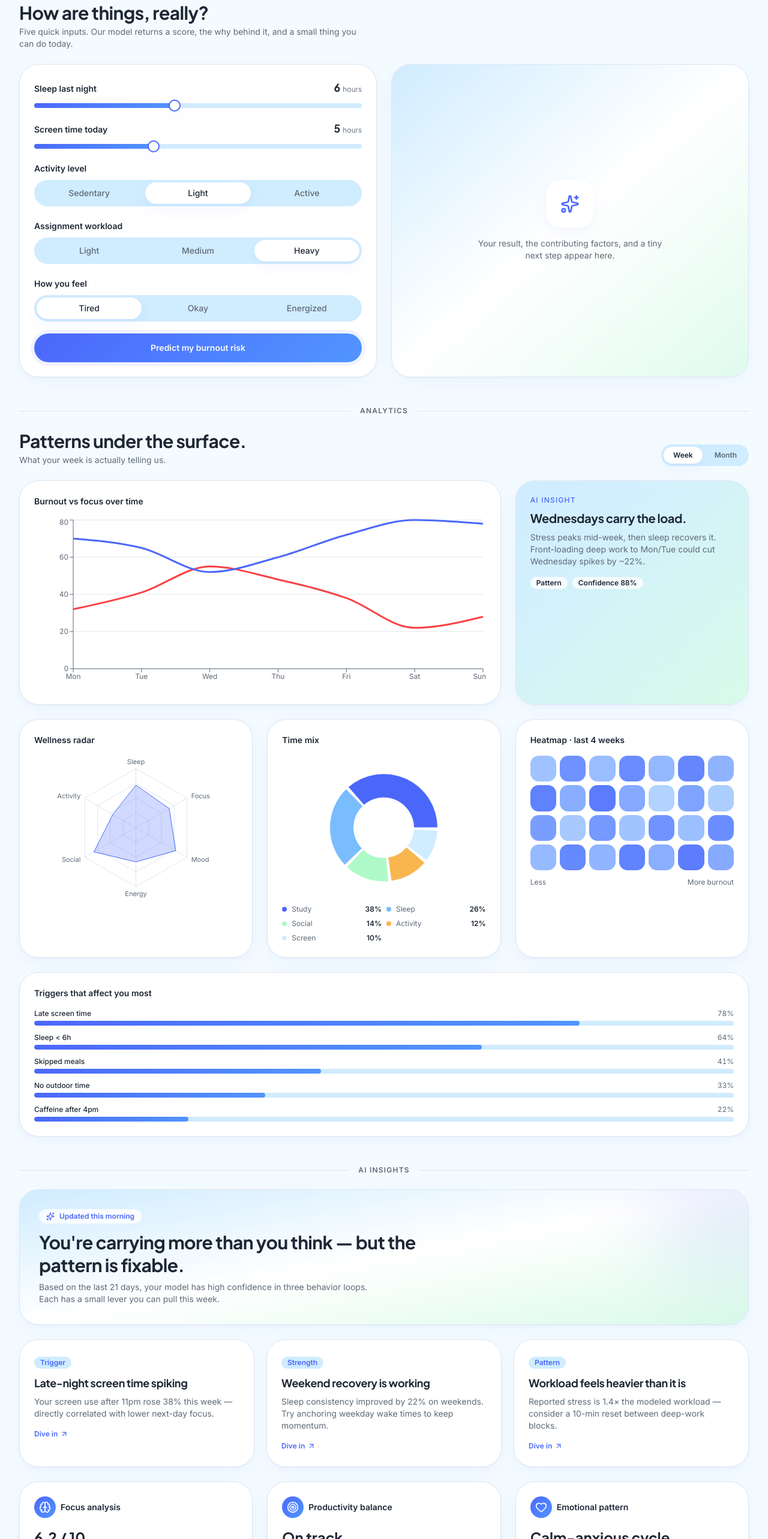
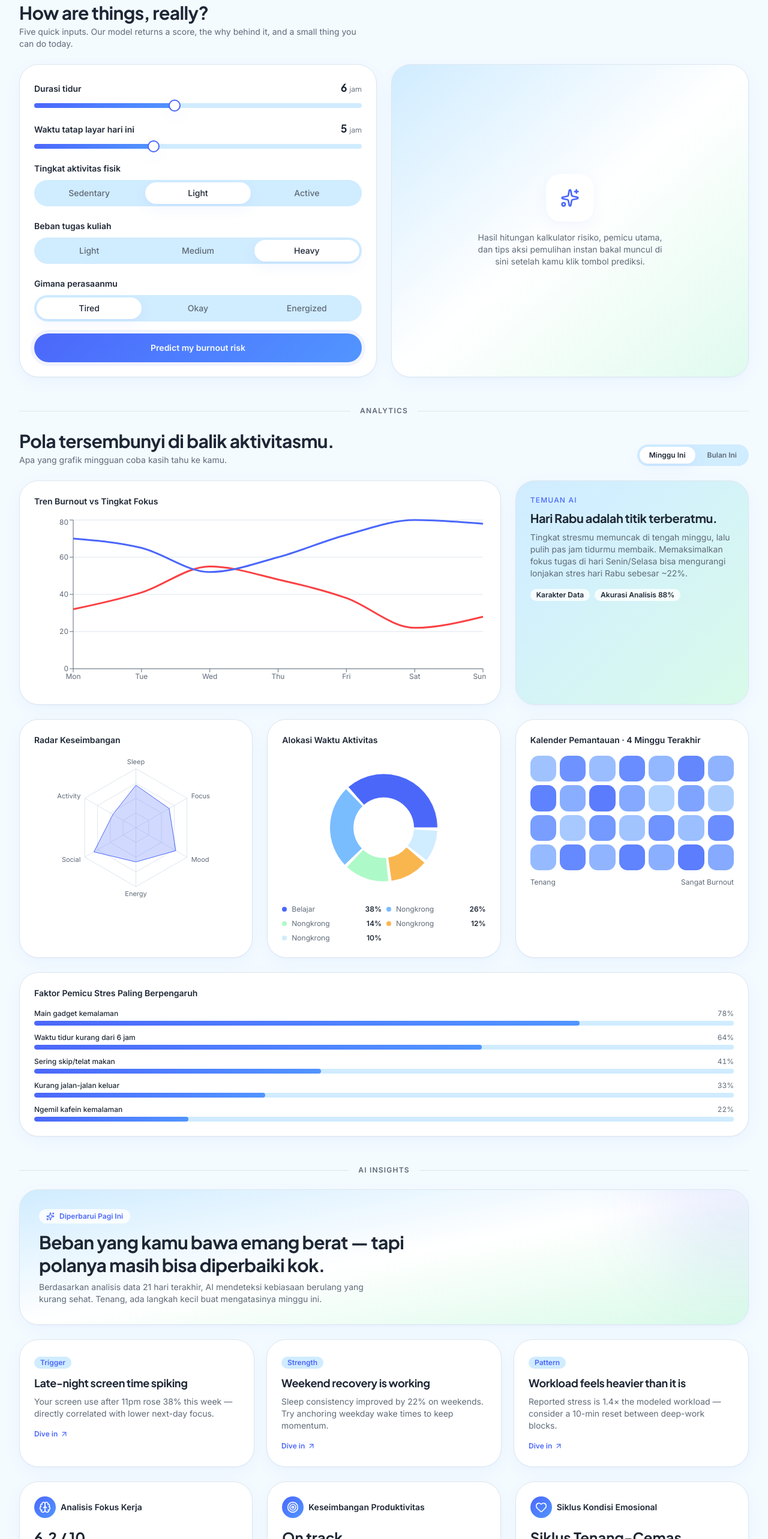
Before and after one commit to dafwann/burnoutguard, a Next.js app: page /dashboard in a window 1280 px wide. Shown: the part 1820-4386 px from the top of the page at 60% size. Built offline with nearby package versions, Linux system fonts and the light colour scheme.

Commit message:
Bahasa Indonesia
Mengubah seluruh teks statis, deskripsi aplikasi, label slider input, saran tindakan mingguan, dan indikator level risiko dari bahasa Inggris menjadi Bahasa Indonesia

```diff
--- a/src/app/dashboard/page.tsx
+++ b/src/app/dashboard/page.tsx
@@ -493,11 +493,11 @@ export default function DashboardPage() {
         <div className="grid gap-6 lg:grid-cols-2">
           {/* Inputs */}
           <div className="space-y-5 rounded-3xl border border-border bg-surface p-6 shadow-soft">
-            <Slider label="Sleep last night" unit="hours" min={3} max={10} step={0.5} value={sleep} onChange={setSleep} />
-            <Slider label="Screen time today" unit="hours" min={1} max={12} step={0.5} value={screen} onChange={setScreen} />
-            <Segmented label="Activity level" value={activity} onChange={setActivity} options={["Sedentary", "Light", "Active"]} />
-            <Segmented label="Assignment workload" value={workload} onChange={setWorkload} options={["Light", "Medium", "Heavy"]} />
-            <Segmented label="How you feel" value={mood} onChange={setMood} options={["Tired", "Okay", "Energized"]} />
+            <Slider label="Durasi tidur" unit="jam" min={3} max={10} step={0.5} value={sleep} onChange={setSleep} />
+            <Slider label="Waktu tatap layar hari ini" unit="jam" min={1} max={12} step={0.5} value={screen} onChange={setScreen} />
+            <Segmented label="Tingkat aktivitas fisik" value={activity} onChange={setActivity} options={["Sedentary", "Light", "Active"]} />
+            <Segmented label="Beban tugas kuliah" value={workload} onChange={setWorkload} options={["Light", "Medium", "Heavy"]} />
+            <Segmented label="Gimana perasaanmu" value={mood} onChange={setMood} options={["Tired", "Okay", "Energized"]} />
             <button
               onClick={compute}
               className="w-full rounded-2xl gradient-primary py-3.5 text-sm font-semibold text-primary-foreground shadow-glow transition hover:opacity-95"
@@ -521,7 +521,7 @@ export default function DashboardPage() {
                     <Sparkles className="h-8 w-8 text-primary" />
                   </div>
                   <p className="mt-4 max-w-xs text-sm text-muted-foreground">
-                    Your result, the contributing factors, and a tiny next step appear here.
+                    Hasil hitungan kalkulator risiko, pemicu utama, dan tips aksi pemulihan instan bakal muncul di sini setelah kamu klik tombol prediksi.
                   </p>
                 </motion.div>
               ) : (
@@ -546,25 +546,25 @@ export default function DashboardPage() {
                           result < 35 ? "var(--success)" : result < 60 ? "var(--warning)" : "var(--danger)",
                       }}
                     >
-                      {result < 35 ? "Low risk" : result < 60 ? "Moderate risk" : "High risk"} · 92% confidence
+                      {result < 35 ? "Risiko Rendah" : result < 60 ? "Risiko Sedang" : "Risiko Tinggi"} · 92% confidence
                     </div>
                   </div>
                   <div className="mt-6 space-y-3">
                     <PredictInsight
-                      title="Sleep is the biggest lever"
-                      body={`At ${sleep}h, you're below your 7h baseline. Each extra hour reduces predicted risk by ~9%.`}
+                      title="Tidur adalah kunci utama"
+                      body={`Dengan durasi ${sleep} jam, kamu masih di bawah standar minimal 7 jam. Tiap tambahan 1 jam tidur terbukti bisa memangkas risiko burnout sampai ~9%.`}
                     />
                     <PredictInsight
-                      title="Late screen exposure"
-                      body={`${screen}h of screens — try a 30-min phone-free wind-down to lower stress hormones.`}
+                      title="Paparan gadget terlalu lama"
+                      body={`Waktu tatap layar menyentuh ${screen} jam — yuk coba luangkan waktu 30 menit tanpa HP sebelum tidur biar tidurmu lebih nyenyak.`}
                     />
                     <PredictInsight
-                      title="One thing tonight"
-                      body="Pick a stop-time for your phone. Even 24 hours of consistency moves the score."
+                      title="Satu hal kecil malam ini"
+                      body="Tentukan jam malam buat matiin koneksi HP. Konsisten melakukan ini selama 24 jam ke depan bakal langsung memperbaiki skor energimu besok."
                     />
                   </div>
                   <button className="mt-5 inline-flex w-full items-center justify-center gap-2 rounded-2xl bg-foreground py-3 text-sm font-semibold text-background">
-                    Add this to my recovery plan <ArrowRight className="h-4 w-4" />
+                    Masukkan ke rencana pemulihanku <ArrowRight className="h-4 w-4" />
                   </button>
                 </motion.div>
               )}
@@ -577,8 +577,8 @@ export default function DashboardPage() {
 
         <div className="flex flex-wrap items-end justify-between gap-3">
           <div>
-            <h2 className="font-display text-3xl font-bold">Patterns under the surface.</h2>
-            <p className="mt-1 text-sm text-muted-foreground">What your week is actually telling us.</p>
+            <h2 className="font-display text-3xl font-bold">Pola tersembunyi di balik aktivitasmu.</h2>
+            <p className="mt-1 text-sm text-muted-foreground">Apa yang grafik mingguan coba kasih tahu ke kamu.</p>
           </div>
           <div className="flex gap-1 rounded-full bg-accent p-1">
             {(["week", "month"] as const).map((r) => (
@@ -589,7 +589,7 @@ export default function DashboardPage() {
                   range === r ? "bg-surface shadow-soft" : "text-muted-foreground"
                 }`}
               >
-                {r}
+                {r === "week" ? "Minggu Ini" : "Bulan Ini"}
               </button>
             ))}
           </div>
@@ -598,7 +598,7 @@ export default function DashboardPage() {
         {/* Burnout vs focus + AI insight */}
         <div className="grid gap-6 lg:grid-cols-3">
           <div className="rounded-3xl border border-border bg-surface p-6 shadow-soft lg:col-span-2">
-            <div className="text-sm font-semibold">Burnout vs focus over time</div>
+            <div className="text-sm font-semibold">Tren Burnout vs Tingkat Fokus</div>
             <div className="mt-4 h-72">
               <ResponsiveContainer>
                 <LineChart data={stressTrend}>
@@ -614,15 +614,14 @@ export default function DashboardPage() {
           </div>
 
           <div className="rounded-3xl border border-border bg-linear-to-br from-primary-light to-mint/40 p-6 shadow-soft">
-            <div className="text-xs font-medium uppercase tracking-widest text-primary">AI insight</div>
-            <h3 className="mt-2 font-display text-xl font-bold leading-snug">Wednesdays carry the load.</h3>
+            <div className="text-xs font-medium uppercase tracking-widest text-primary">Temuan AI</div>
+            <h3 className="mt-2 font-display text-xl font-bold leading-snug">Hari Rabu adalah titik terberatmu.</h3>
             <p className="mt-2 text-sm text-muted-foreground">
-              Stress peaks mid-week, then sleep recovers it. Front-loading deep work to Mon/Tue could
-              cut Wednesday spikes by ~22%.
+              Tingkat stresmu memuncak di tengah minggu, lalu pulih pas jam tidurmu membaik. Memaksimalkan fokus tugas di hari Senin/Selasa bisa mengurangi lonjakan stres hari Rabu sebesar ~22%.
             </p>
             <div className="mt-4 flex gap-2 text-xs">
-              <Pill>Pattern</Pill>
-              <Pill>Confidence 88%</Pill>
+              <Pill>Karakter Data</Pill>
+              <Pill>Akurasi Analisis 88%</Pill>
             </div>
           </div>
         </div>
@@ -630,7 +629,7 @@ export default function DashboardPage() {
         {/* Radar + pie + heatmap */}
         <div className="grid gap-6 lg:grid-cols-3">
           <div className="rounded-3xl border border-border bg-surface p-6 shadow-soft">
-            <div className="text-sm font-semibold">Wellness radar</div>
+            <div className="text-sm font-semibold">Radar Keseimbangan</div>
             <div className="mt-2 h-64">
               <ResponsiveContainer>
                 <RadarChart data={radarData}>
@@ -643,7 +642,7 @@ export default function DashboardPage() {
           </div>
 
           <div className="rounded-3xl border border-border bg-surface p-6 shadow-soft">
-            <div className="text-sm font-semibold">Time mix</div>
+            <div className="text-sm font-semibold">Alokasi Waktu Aktivitas</div>
             <div className="mt-2 h-64">
               <ResponsiveContainer>
                 <PieChart>
@@ -660,7 +659,9 @@ export default function DashboardPage() {
               {habitMix.map((h, i) => (
                 <div key={h.name} className="flex items-center gap-2">
                   <span className="h-2 w-2 rounded-full" style={{ background: COLORS[i] }} />
-                  <span className="text-muted-foreground">{h.name}</span>
+                  <span className="text-muted-foreground">
+                    {h.name === "Study" ? "Belajar" : h.name === "Rest" ? "Istirahat" : "Nongkrong"}
+                  </span>
                   <span className="ml-auto font-semibold">{h.value}%</span>
                 </div>
               ))}
@@ -668,7 +669,7 @@ export default function DashboardPage() {
           </div>
 
           <div className="rounded-3xl border border-border bg-surface p-6 shadow-soft">
-            <div className="text-sm font-semibold">Heatmap · last 4 weeks</div>
+            <div className="text-sm font-semibold">Kalender Pemantauan · 4 Minggu Terakhir</div>
             <div className="mt-4 grid grid-cols-7 gap-1.5">
               {Array.from({ length: 28 }).map((_, i) => {
                 const v = Math.round(20 + ((i * 37 + 13) % 70));
@@ -685,15 +686,15 @@ export default function DashboardPage() {
               })}
             </div>
             <div className="mt-3 flex items-center justify-between text-xs text-muted-foreground">
-              <span>Less</span>
-              <span>More burnout</span>
+              <span>Tenang</span>
+              <span>Sangat Burnout</span>
             </div>
           </div>
         </div>
 
         {/* Triggers */}
         <div className="rounded-3xl border border-border bg-surface p-6 shadow-soft">
-          <div className="text-sm font-semibold">Triggers that affect you most</div>
+          <div className="text-sm font-semibold">Faktor Pemicu Stres Paling Berpengaruh</div>
           <div className="mt-4 space-y-3">
             {[
               { label: "Late screen time", weight: 78 },
@@ -704,7 +705,9 @@ export default function DashboardPage() {
             ].map((t) => (
               <div key={t.label}>
                 <div className="flex justify-between text-xs">
-                  <span className="font-medium">{t.label}</span>
+                  <span className="font-medium">
+                    {t.label === "Late screen time" ? "Main gadget kemalaman" : t.label === "Sleep < 6h" ? "Waktu tidur kurang dari 6 jam" : t.label === "Skipped meals" ? "Sering skip/telat makan" : t.label === "No outdoor time" ? "Kurang jalan-jalan keluar" : "Ngemil kafein kemalaman"}
+                  </span>
                   <span className="text-muted-foreground tabular-nums">{t.weight}%</span>
                 </div>
                 <div className="mt-1 h-2 overflow-hidden rounded-full bg-primary-light">
@@ -723,14 +726,13 @@ export default function DashboardPage() {
           <div className="absolute -right-20 -top-20 h-64 w-64 rounded-full bg-primary opacity-10 blur-3xl animate-blob" />
           <div className="relative">
             <div className="inline-flex items-center gap-2 rounded-full bg-surface/80 px-3 py-1 text-xs font-semibold text-primary backdrop-blur">
-              <Sparkles className="h-3.5 w-3.5" /> Updated this morning
+              <Sparkles className="h-3.5 w-3.5" /> Diperbarui Pagi Ini
             </div>
             <h2 className="mt-3 max-w-2xl font-display text-3xl font-bold leading-tight">
-              You're carrying more than you think — but the pattern is fixable.
+              Beban yang kamu bawa emang berat — tapi polanya masih bisa diperbaiki kok.
             </h2>
             <p className="mt-2 max-w-xl text-sm text-muted-foreground">
-              Based on the last 21 days, your model has high confidence in three behavior loops. Each
-              has a small lever you can pull this week.
+              Berdasarkan analisis data 21 hari terakhir, AI mendeteksi kebiasaan berulang yang kurang sehat. Tenang, ada langkah kecil buat mengatasinya minggu ini.
             </p>
           </div>
         </div>
@@ -761,33 +763,33 @@ export default function DashboardPage() {
         <div className="grid gap-6 lg:grid-cols-3">
           <FocusCard
             icon={<Brain className="h-5 w-5" />}
-            title="Focus analysis"
+            title="Analisis Fokus Kerja"
             value="6.2 / 10"
-            body="You hit deep work in 3-of-5 sessions this week — best on Tuesday mornings."
+            body="Kamu berhasil masuk mode fokus penuh di 3 dari 5 sesi minggu ini — paling maksimal di Selasa pagi."
           />
           <FocusCard
             icon={<Target className="h-5 w-5" />}
-            title="Productivity balance"
+            title="Keseimbangan Produktivitas"
             value="On track"
-            body="Effort allocation looks healthy: 64% study, 18% rest, 18% social."
+            body="Pembagian energimu lumayan sehat: 64% belajar kuliah, 18% istirahat, dan 18% relasi sosial."
           />
           <FocusCard
             icon={<Heart className="h-5 w-5" />}
-            title="Emotional pattern"
-            value="Calm-anxious cycle"
-            body="Mood drops 4–6pm before evening study blocks. A short walk between can break it."
+            title="Siklus Kondisi Emosional"
+            value="Siklus Tenang-Cemas"
+            body="Suasana hatimu cenderung drop jam 4–6 sore sebelum masuk jam belajar malam. Jalan santai bisa memutus siklus ini."
           />
         </div>
 
         {/* Suggested actions */}
         <Card>
-          <div className="text-sm font-semibold">Suggested actions for this week</div>
+          <div className="text-sm font-semibold">Saran Tindakan Untuk Minggu Ini</div>
           <div className="mt-4 grid gap-3 md:grid-cols-2">
             {[
-              "Cap caffeine at 2pm Mon–Fri",
-              "Block 9–10pm as phone-free wind-down",
-              "Two 25-min focus blocks before lunch",
-              "One in-person social activity",
+              "Batasi minum kopi/kafein maksimal jam 2 siang (Sen–Jum)",
+              "Pasang alarm pengingat mati HP jam 9–10 malam buat bersantai",
+              "Selesaikan dua blok fokus belajar 25 menit sebelum makan siang",
+              "Luangkan waktu minimal satu kali buat nongkrong seru bareng teman",
             ].map((a) => (
               <label
                 key={a}
```
